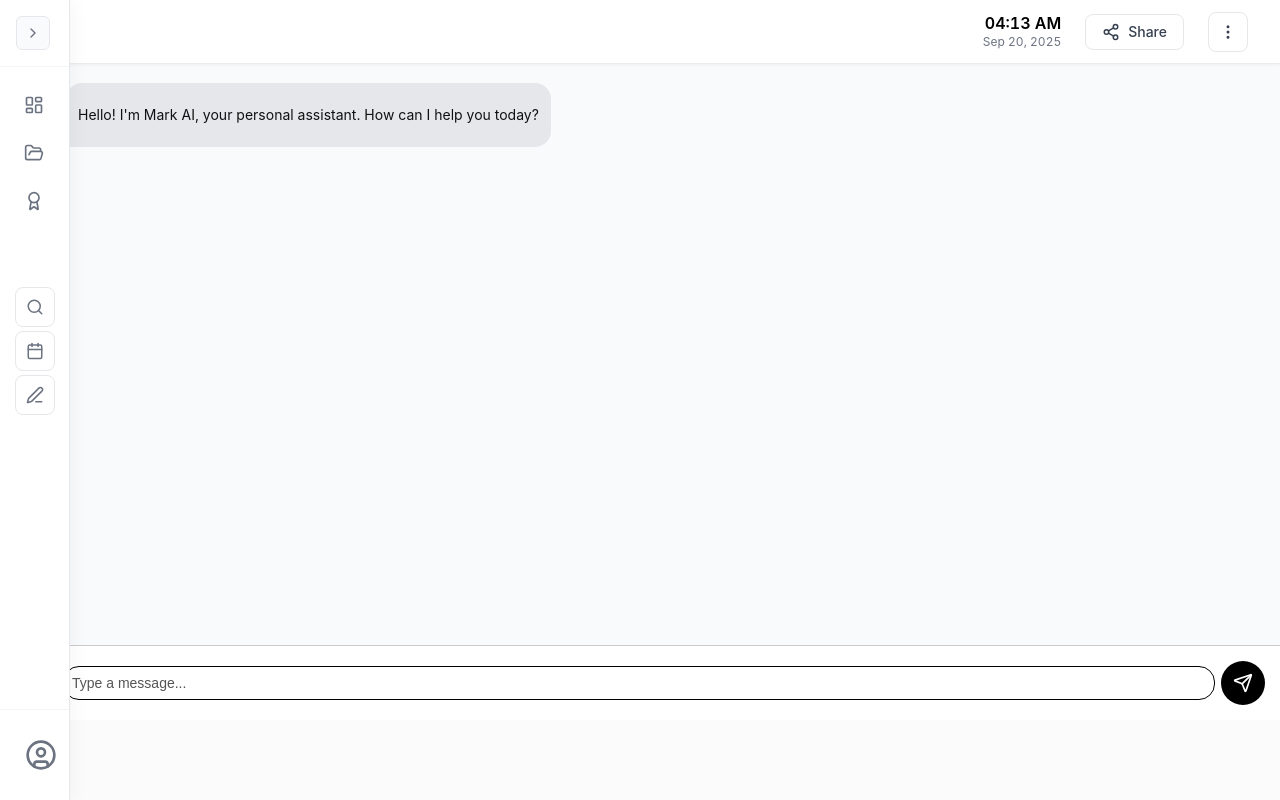
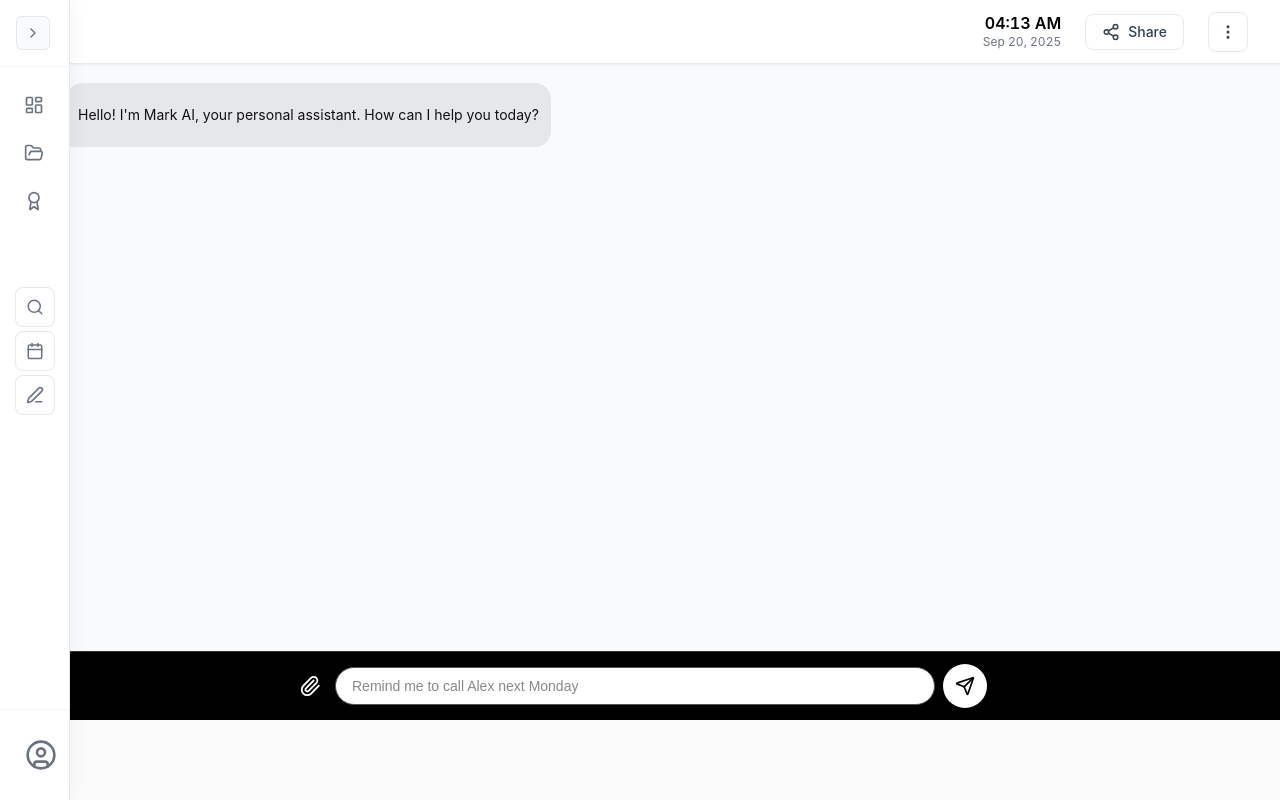
Before and after one commit to moezshaikh/Mark, a React (Vite) app: page /ai in a window 1280 px wide. Built offline with nearby package versions, Linux system fonts and the light colour scheme.

Commit message:
Updated backend URL to deployed Render backend

```diff
--- a/src/pages/AI.jsx
+++ b/src/pages/AI.jsx
@@ -8,21 +8,34 @@ export default function ChatInterface() {
     {
       id: 1,
       sender: "ai",
-      content:
-        "Hello! I'm Mark AI, your personal assistant. How can I help you today?",
+      content: "Hello! I'm Mark AI, your personal assistant. How can I help you today?",
       timestamp: new Date(),
       status: "read",
     },
   ]);
-
   const [newMessage, setNewMessage] = useState("");
+  const [placeholderIndex, setPlaceholderIndex] = useState(0);
   const messagesEndRef = useRef(null);
   const fileInputRef = useRef(null);
-  const BACKEND_URL = "http://localhost:5000";
 
-  // Auto-scroll chat
+  const suggestions = [
+    "Schedule a meeting tomorrow at 3 PM",
+    "Remind me to call Alex next Monday",
+    "Add a task for 25 Oct at 5 PM",
+    "Show my events for today",
+    "Attach a file"
+  ];
+
+  // Animate cycling placeholder
   useEffect(() => {
-    messagesEndRef.current?.scrollIntoView({ behavior: "smooth", block: "end" });
+    const interval = setInterval(() => {
+      setPlaceholderIndex(prev => (prev + 1) % suggestions.length);
+    }, 3000); // change every 3 seconds
+    return () => clearInterval(interval);
+  }, []);
+
+  useEffect(() => {
+    messagesEndRef.current?.scrollIntoView({ behavior: "smooth" });
   }, [messages]);
 
   const handleAttachClick = () => fileInputRef.current.click();
@@ -39,85 +52,98 @@ export default function ChatInterface() {
       status: "sent",
       file,
     };
-    setMessages((prev) => [...prev, fileMsg]);
+    setMessages(prev => [...prev, fileMsg]);
+  };
+
+  const parseDateTimeFromMessage = (msg) => {
+    const lower = msg.toLowerCase();
+    let date = new Date();
+    let time = "";
+
+    if (lower.includes("tomorrow")) date.setDate(date.getDate() + 1);
+
+    const inDaysMatch = msg.match(/in (\d+) day/i);
+    if (inDaysMatch) date.setDate(date.getDate() + parseInt(inDaysMatch[1]));
+
+    const weekdays = ["sunday","monday","tuesday","wednesday","thursday","friday","saturday"];
+    const nextDayMatch = weekdays.find(day => lower.includes("next " + day));
+    if (nextDayMatch) {
+      const dayIndex = weekdays.indexOf(nextDayMatch);
+      const diff = (dayIndex + 7 - date.getDay()) % 7 || 7;
+      date.setDate(date.getDate() + diff);
+    }
+
+    const wordMatch = msg.match(
+      /(\d{1,2})(st|nd|rd|th)?\s*(jan(uary)?|feb(ruary)?|mar(ch)?|apr(il)?|may|jun(e)?|jul(y)?|aug(ust)?|sep(t(ember)?)?|oct(ober)?|nov(ember)?|dec(ember)?)(\s*\d{4})?/i
+    );
+    if (wordMatch) {
+      const monthNames = ["jan","feb","mar","apr","may","jun","jul","aug","sep","oct","nov","dec"];
+      const day = parseInt(wordMatch[1]);
+      const month = monthNames.findIndex(m => wordMatch[0].toLowerCase().includes(m));
+      const yearMatch = wordMatch[9] ? parseInt(wordMatch[9]) : new Date().getFullYear();
+      if (month >= 0 && day) date = new Date(yearMatch, month, day);
+    }
+
+    const timeMatch = msg.match(/(\d{1,2})(:(\d{2}))?\s*(am|pm)?/i);
+    if (timeMatch) {
+      let h = parseInt(timeMatch[1]);
+      const m = timeMatch[3] ? parseInt(timeMatch[3]) : 0;
+      const ampm = timeMatch[4];
+      if (ampm) {
+        if (ampm.toLowerCase() === "pm" && h < 12) h += 12;
+        if (ampm.toLowerCase() === "am" && h === 12) h = 0;
+      }
+      time = `${String(h).padStart(2,"0")}:${String(m).padStart(2,"0")}`;
+    }
+
+    return { date: date.toLocaleDateString("en-CA"), time };
   };
 
   const handleSendMessage = async () => {
     const finalMsg = newMessage.trim();
     if (!finalMsg) return;
 
-    const userMsg = {
-      id: Date.now(),
-      sender: "user",
-      content: finalMsg,
-      timestamp: new Date(),
-      status: "sent",
-    };
-    setMessages((prev) => [...prev, userMsg]);
+    const userMsg = { id: Date.now(), sender: "user", content: finalMsg, timestamp: new Date(), status: "sent" };
+    setMessages(prev => [...prev, userMsg]);
     setNewMessage("");
 
     const typingId = Date.now() + 1;
-    setMessages((prev) => [
+    setMessages(prev => [
       ...prev,
-      {
-        id: typingId,
-        sender: "ai",
-        content: "__typing__",
-        timestamp: new Date(),
-        status: "typing",
-      },
+      { id: typingId, sender: "ai", content: "__typing__", timestamp: new Date(), status: "typing" },
     ]);
 
     try {
+      const isTask = /\b(schedule|remind|meeting|appointment|add task)\b/i.test(finalMsg);
+      if (isTask) {
+        const { date, time } = parseDateTimeFromMessage(finalMsg);
+        const newEvent = { id: Date.now() + Math.floor(Math.random() * 1000), title: finalMsg, date, time };
+        saveEvent(newEvent);
+        window.dispatchEvent(new Event("calendarUpdated"));
+        const aiContent = `✅ Task scheduled: "${newEvent.title}" on ${date}${time ? " at " + time : ""}`;
+        setMessages(prev => prev.map(msg => msg.id === typingId ? { ...msg, content: aiContent, status: "read" } : msg));
+      } else {
+        const BACKEND_URL = "https://mark-backend-ai.onrender.com"; // updated backend URL
 const response = await fetch(`${BACKEND_URL}/ask`, {
   method: "POST",
   headers: { "Content-Type": "application/json" },
   body: JSON.stringify({ message: finalMsg }),
 });
+const data = await response.json();
+setMessages(prev => prev.map(msg => msg.id === typingId ? { ...msg, content: data.response, status: "read" } : msg));
 
-      const data = await response.json();
-      let aiContent = data.response;
-
-      // If AI returns structured event info
-      if (data.event) {
-        const eventId = Date.now() + Math.floor(Math.random() * 1000); // unique id
-
-        const newEvent = {
-          id: eventId,
-          title: data.event.title,
-          date: new Date(data.event.date).toISOString().split("T")[0], // YYYY-MM-DD
-          time: data.event.time || "",
+      }
+    } catch (err) {
+      setMessages(prev => prev.map(msg => msg.id === typingId ? { ...msg, content: `⚠️ Error: ${err.message}`, status: "read" } : msg));
+    }
   };
 
-        saveEvent(newEvent);
-
-        // 🔹 Trigger custom event for same-tab Calendar update
-        window.dispatchEvent(new CustomEvent("calendarUpdated"));
-
-        aiContent = `✅ Scheduled "${newEvent.title}" on ${newEvent.date} at ${newEvent.time}.`;
-      }
-
-      // Replace typing bubble with AI response
-      setMessages((prev) =>
-        prev.map((msg) =>
-          msg.id === typingId
-            ? { ...msg, content: aiContent, status: "read" }
-            : msg
-        )
-      );
-    } catch (err) {
-      console.error("Error fetching AI reply:", err);
-      setMessages((prev) =>
-        prev.map((msg) =>
-          msg.id === typingId
-            ? {
-                ...msg,
-                content: `⚠️ Something went wrong: ${err.message}`,
-                status: "read",
-              }
-            : msg
-        )
-      );
+  const handleKeyDown = (e) => {
+    if (e.key === "Enter") {
+      handleSendMessage();
+    } else if (e.key === "Tab") {
+      e.preventDefault();
+      setNewMessage(suggestions[placeholderIndex]);
     }
   };
 
@@ -125,45 +151,28 @@ export default function ChatInterface() {
     <div className="chat-calendar-container">
       <div className="chat-container">
         <div className="chat-messages">
-          {messages.map((msg) => (
+          {messages.map(msg => (
             <div key={msg.id} className={`message-row ${msg.sender}`}>
               {msg.sender === "ai" && <div className="avatar small">M</div>}
               <div className={`message-bubble ${msg.sender}`}>
-                {msg.content === "__typing__" ? (
-                  <div className="typing-dots">
-                    <span></span>
-                    <span></span>
-                    <span></span>
-                  </div>
-                ) : (
-                  <p>{msg.content}</p>
-                )}
+                {msg.content === "__typing__" ? <div className="typing-dots"><span></span><span></span><span></span></div> : <p>{msg.content}</p>}
               </div>
             </div>
           ))}
           <div ref={messagesEndRef}></div>
         </div>
 
-        <div className="chat-input">
-          <button className="icon-btn" onClick={handleAttachClick}>
-            <Paperclip size={22} stroke="#000000ff" />
-          </button>
+        <div className="chat-input" style={{ position: "relative" }}>
+          <button className="icon-btn" onClick={handleAttachClick}><Paperclip size={22} /></button>
           <input
             type="text"
-            placeholder="Type a message..."
+            placeholder={suggestions[placeholderIndex]}
             value={newMessage}
             onChange={(e) => setNewMessage(e.target.value)}
-            onKeyDown={(e) => e.key === "Enter" && handleSendMessage()}
+            onKeyDown={handleKeyDown}
           />
-          <button className="send-btn1" onClick={handleSendMessage}>
-            <Send size={20} />
-          </button>
-          <input
-            type="file"
-            ref={fileInputRef}
-            style={{ display: "none" }}
-            onChange={handleFileChange}
-          />
+          <button className="send-btn1" onClick={handleSendMessage}><Send size={20} /></button>
+          <input type="file" ref={fileInputRef} style={{ display: "none" }} onChange={handleFileChange} />
         </div>
       </div>
     </div>
--- a/src/pages/calendar.jsx
+++ b/src/pages/calendar.jsx
@@ -1,3 +1,4 @@
+// src/pages/Calendar.jsx
 import React, { useState, useEffect } from "react";
 import { saveEvent, getEvents } from "../utils/calendarStorage";
 import "../styles/calendar.css";
@@ -12,12 +13,11 @@ export default function Calendar() {
   const year = currentDate.getFullYear();
   const month = currentDate.getMonth();
 
+  // 🔹 Load events from localStorage and refresh on updates
   useEffect(() => {
     const loadEvents = () => setEvents(getEvents());
 
     loadEvents(); // initial load
-
-    // 🔹 Listen for same-tab and other-tab updates
     window.addEventListener("storage", loadEvents);
     window.addEventListener("calendarUpdated", loadEvents);
 
@@ -27,48 +27,59 @@ export default function Calendar() {
     };
   }, []);
 
+  // 🔹 Month structure
   const daysInMonth = new Date(year, month + 1, 0).getDate();
   const firstDayOfMonth = new Date(year, month, 1).getDay();
-
   const calendarDays = [];
   for (let i = 0; i < firstDayOfMonth; i++) calendarDays.push(null);
   for (let d = 1; d <= daysInMonth; d++) calendarDays.push(d);
 
+  // 🔹 Filter events for a day
   const getEventsForDate = (day) => {
     if (!day) return [];
-    const dateStr = `${year}-${String(month + 1).padStart(2, "0")}-${String(day).padStart(2, "0")}`;
+    const dateStr = `${year}-${String(month + 1).padStart(2, "0")}-${String(
+      day
+    ).padStart(2, "0")}`;
     return events.filter((ev) => ev.date === dateStr);
   };
 
+  // 🔹 Day click → show popup
   const handleDayClick = (day) => {
     if (!day) return;
-    const dateStr = `${year}-${String(month + 1).padStart(2, "0")}-${String(day).padStart(2, "0")}`;
+    const dateStr = `${year}-${String(month + 1).padStart(2, "0")}-${String(
+      day
+    ).padStart(2, "0")}`;
     setSelectedDate(dateStr);
     setShowPopup(true);
   };
 
+  // 🔹 Add new event manually
   const handleAddEvent = (e) => {
     e.preventDefault();
     if (!newEvent.title || !selectedDate) return;
 
     const event = {
-      id: Date.now(),
+      id: Date.now() + Math.floor(Math.random() * 1000),
       title: newEvent.title,
       date: selectedDate,
-      time: newEvent.time,
+      time: newEvent.time || "",
     };
-    saveEvent(event);
-    setEvents(getEvents()); // refresh from storage
+
+    saveEvent(event); // saves in localStorage + triggers calendarUpdated
+    setEvents(getEvents()); // refresh
     setNewEvent({ title: "", time: "" });
     setShowPopup(false);
   };
 
+  // 🔹 Delete event
   const handleDeleteEvent = (id) => {
-    const updatedEvents = events.filter((ev) => ev.id !== id);
-    localStorage.setItem("calendarEvents", JSON.stringify(updatedEvents));
-    setEvents(updatedEvents);
+    const updated = events.filter((ev) => ev.id !== id);
+    localStorage.setItem("calendarEvents", JSON.stringify(updated));
+    setEvents(updated);
+    window.dispatchEvent(new Event("calendarUpdated"));
   };
 
+  // 🔹 Month navigation
   const handlePrevMonth = () => setCurrentDate(new Date(year, month - 1, 1));
   const handleNextMonth = () => setCurrentDate(new Date(year, month + 1, 1));
 
@@ -80,19 +91,23 @@ export default function Calendar() {
 
       <div className="calendar-header">
         <button onClick={handlePrevMonth}>⬅ Prev</button>
-        <h2>{currentDate.toLocaleString("default", { month: "long" })} {year}</h2>
+        <h2>
+          {currentDate.toLocaleString("default", { month: "long" })} {year}
+        </h2>
         <button onClick={handleNextMonth}>Next ➡</button>
       </div>
 
       <div className="calendar-grid">
         {["Sun", "Mon", "Tue", "Wed", "Thu", "Fri", "Sat"].map((day) => (
-          <div key={day} className="calendar-day-header">{day}</div>
+          <div key={day} className="calendar-day-header">
+            {day}
+          </div>
         ))}
 
         {calendarDays.map((day, idx) => (
           <div
             key={idx}
-            className={`calendar-day ${day ? "" : "empty"} ${
+            className={`calendar-day ${!day ? "empty" : ""} ${
               day === new Date().getDate() &&
               month === new Date().getMonth() &&
               year === new Date().getFullYear()
@@ -105,7 +120,9 @@ export default function Calendar() {
             {day &&
               getEventsForDate(day).map((ev) => (
                 <div key={ev.id} className="event">
-                  <span>{ev.title} {ev.time && `@ ${ev.time}`}</span>
+                  <span>
+                    {ev.title} {ev.time && `@ ${ev.time}`}
+                  </span>
                   <button
                     className="delete-btn"
                     onClick={(e) => {
@@ -133,6 +150,7 @@ export default function Calendar() {
                 onChange={(e) =>
                   setNewEvent({ ...newEvent, title: e.target.value })
                 }
+                required
               />
               <input
                 type="time"
@@ -143,7 +161,12 @@ export default function Calendar() {
               />
               <div className="popup-actions">
                 <button type="submit">Save</button>
-                <button type="button" onClick={() => setShowPopup(false)}>Cancel</button>
+                <button
+                  type="button"
+                  onClick={() => setShowPopup(false)}
+                >
+                  Cancel
+                </button>
               </div>
             </form>
           </div>
--- a/src/styles/AI.css
+++ b/src/styles/AI.css
@@ -14,10 +14,7 @@
   padding: 4px;
   color: #4b5563;
 }
-.chat-messages {
-  height: 400px; /* fixed or max-height */
-  overflow-y: auto;
-}
+
 /* Typing dots animation */
 .typing-dots {
   display: flex;
@@ -112,38 +109,50 @@
   border-bottom-left-radius: 4px;
 }
 
-/* Input */
+/* Chat Input Container */
 .chat-input {
   display: flex;
+  justify-content: center;
   align-items: center;
-  gap: 6px;
-  padding: 15px;
-  border-top: 1px solid #ccc;
-  background: #fff; /* white background */
+  padding: 12px 16px;
+  border-top: 1px solid #333; /* subtle separation */
+  background: #000;            /* black background */
+  gap: 8px;
 }
 
+/* Text Input Field */
 .chat-input input {
-  flex: 1;
-  border: 1px solid #000; /* black border */
+  flex: 1;                     /* takes remaining space */
+  max-width: 600px;
+  padding: 10px 16px;
+  border-radius: 24px;         /* smooth rounded */
+  border: 1px solid #555;      /* subtle border */
+  background: #fff;             /* white input */
+  font-size: 14px;
+  color: #000;
   outline: none;
-  padding: 8px;
-  border-radius: 16px;
-  background: #fff; /* white input */
-  font-size: 14px;
-  color: #000; /* black text */
+  transition: border-color 0.2s, box-shadow 0.2s;
 }
 
+.chat-input input:focus {
+  border-color: #fff;          /* highlight border on focus */
+  box-shadow: 0 0 4px rgba(255,255,255,0.3);
+}
+
+/* Placeholder */
 .chat-input input::placeholder {
-  color: #555; /* subtle grey for placeholder */
+  color: #888;                 /* subtle grey */
+  opacity: 1;
+  transition: opacity 0.2s;
 }
+
+/* Send Button */
 .send-btn1 {
-  background: #000;      /* black background */
-  color: #fff;           /* white icon */
+  width: 44px;
+  height: 44px;
+  border-radius: 50%;
   border: none;
-  border-radius: 50%;
-  width: 44px;           /* bigger size */
-  height: 44px;          /* bigger size */
-  font-size: 16px;       /* increase icon size inside */
+  background: #fff;             /* white circle */
   display: flex;
   align-items: center;
   justify-content: center;
@@ -152,24 +161,34 @@
 }
 
 .send-btn1:hover {
-  background: #333;      /* dark grey on hover */
-  transform: scale(1.05); /* subtle pop effect */
+  background: #ddd;             /* light grey hover */
+  transform: scale(1.05);
 }
-.send-btn svg {
-  stroke: #fff !important;  /* force stroke color */
+
+.send-btn1 svg {
+  stroke: #000 !important;      /* black icon */
+  width: 20px;
+  height: 20px;
 }
+
+/* Attach Icon */
 .icon-btn {
   background: transparent;
   border: none;
   cursor: pointer;
-  margin: 0 6px;
   display: flex;
   align-items: center;
   justify-content: center;
+  padding: 6px;
+  transition: transform 0.2s;
+}
+
+.icon-btn:hover {
+  transform: scale(1.1);
 }
 
 .icon-btn svg {
-  stroke: #555;          /* Neutral dark grey */
+  stroke: #fff;                 /* white for contrast */
   width: 22px;
   height: 22px;
 }
--- a/src/utils/calendarStorage.js
+++ b/src/utils/calendarStorage.js
@@ -1,20 +1,15 @@
 // src/utils/calendarStorage.js
 
-// Save a new event to localStorage
-export function saveEvent(event) {
-  const events = JSON.parse(localStorage.getItem("calendarEvents")) || [];
+export const getEvents = () => {
+  const saved = localStorage.getItem("calendarEvents");
+  return saved ? JSON.parse(saved) : [];
+};
+
+export const saveEvent = (event) => {
+  const events = getEvents();
   events.push(event);
   localStorage.setItem("calendarEvents", JSON.stringify(events));
-}
 
-// Get all events
-export function getEvents() {
-  return JSON.parse(localStorage.getItem("calendarEvents")) || [];
-}
-
-// Remove an event by ID
-export function deleteEvent(eventId) {
-  const events = JSON.parse(localStorage.getItem("calendarEvents")) || [];
-  const updated = events.filter(e => e.id !== eventId);
-  localStorage.setItem("calendarEvents", JSON.stringify(updated));
-}
+  // Trigger real-time update for Calendar
+  window.dispatchEvent(new Event("calendarUpdated"));
+};
```
Lines whose indentation alone changed are shown as unchanged.
